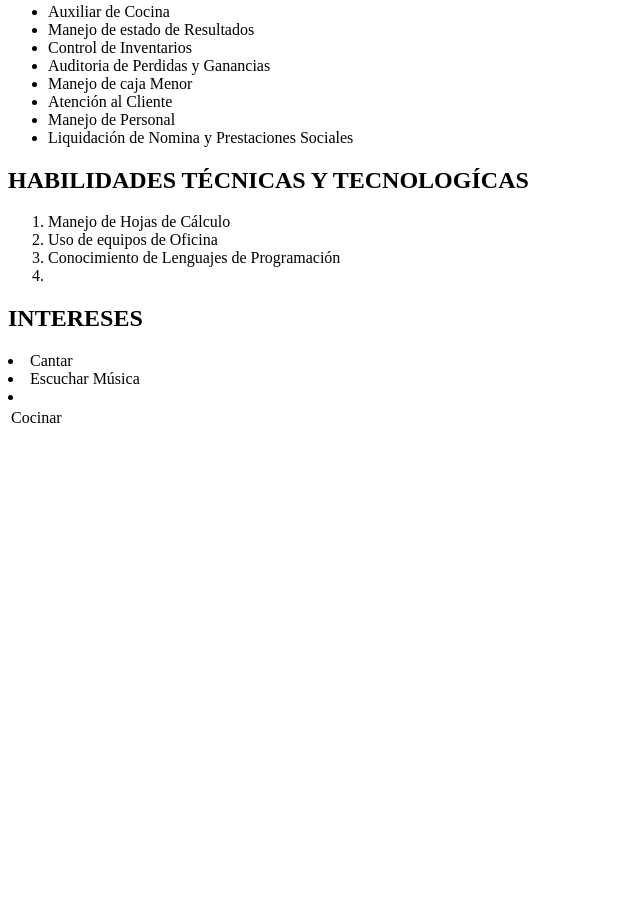
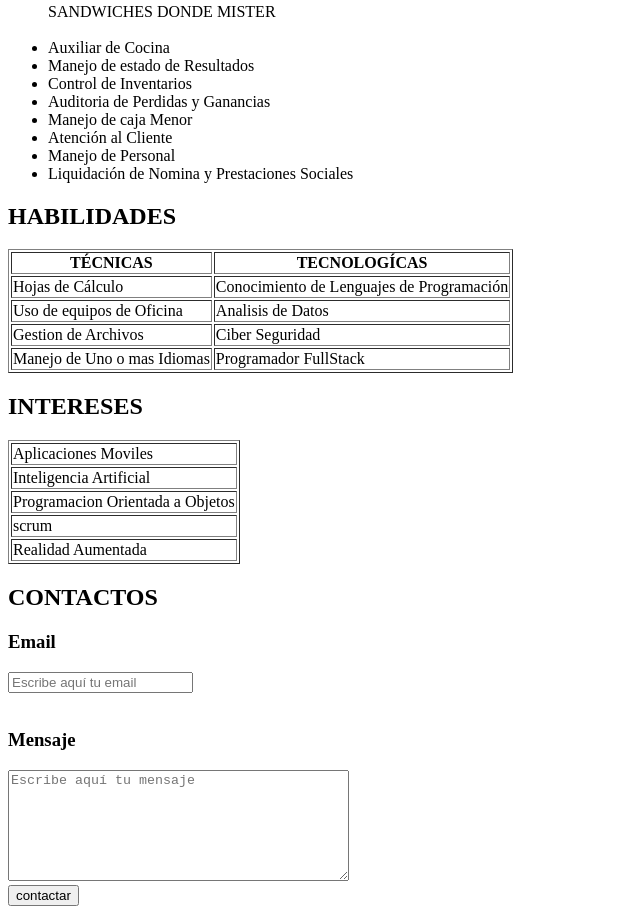
Before and after one commit to LauDussan/html-intro, a plain HTML site: page index.html in a window 1280 px wide. Shown: the part 461-1375 px from the top of the page, without its empty margins (0-640 px from the left). Before the commit the page ends 907 px from the top, so only its background shows below. Drawn offline with Linux system fonts and the light colour scheme.

Commit message:
Hoja de Vida 2

```diff
--- a/index.html
+++ b/index.html
@@ -35,6 +35,9 @@
         <h2>EXPERIENCIA</h2>
         <p>
             <ul>
+                SANDWICHES DONDE MISTER
+                <br>
+                <br>
                 <li>Auxiliar de Cocina</li>
                 <li>Manejo de estado de Resultados</li>
                 <li>Control de Inventarios</li>
@@ -46,28 +49,53 @@
             </ul>
         </p>
 
-        <h2>HABILIDADES TÉCNICAS Y TECNOLOGÍCAS</h2>
-        <p>
-            <ol>
-                <li>Manejo de Hojas de Cálculo</li>
-                <li>Uso de equipos de Oficina</li>
-                <li>Conocimiento de Lenguajes de Programación</li>
-                <li></li>
-
-            </ol>
-        </p>
+        <h2>HABILIDADES</h2>
+        <table border="1">
+                <tr>
+                <th>TÉCNICAS</th>
+                <th>TECNOLOGÍCAS</th>
+                </tr>
+                <tr>
+                <td>Hojas de Cálculo</td>
+                <td>Conocimiento de Lenguajes de Programación </td>
+                </tr>
+                <tr>
+                <td>Uso de equipos de Oficina</td>
+                <td>Analisis de Datos</td>
+                </tr>
+                <td>Gestion de Archivos</td>
+                <td>Ciber Seguridad</td>
+                <tr>
+                <td>Manejo de Uno o mas Idiomas</td>
+                <td>Programador FullStack</td>
+                </tr>
+        </table>
 
         <h2>INTERESES</h2>
-        <p>
-            <table>
-                <td>Cocinar</td>
-                <li>Cantar</li>
-                <li>Escuchar Música</li>
-                <li></li>
+        <table border="1">
+            <tr>
+            <td>Aplicaciones Moviles</td>
+            </tr>
+            <tr>
+            <td>Inteligencia Artificial</td>
+            </tr>
+            <td>Programacion Orientada a Objetos</td>
+            <tr>
+            <td>scrum</td>
+            </tr>
+            <tr>
+            <td>Realidad Aumentada</td>
+            </tr>
+    </table>
 
-            </table>
-        </p>
-
-
+    <h2>CONTACTOS</h2>
+    <h3>Email</h3>
+    <input id""campotexto" type="text" placeholder="Escribe aquí tu email">
+    <br>
+    <br>
+    <h3>Mensaje</h3>
+    <textarea name="mensaje" cols="40" rows="7" id="textarea" placeholder="Escribe aquí tu mensaje" ></textarea>
+    <br>
+    <button class="btn btn-default" type="submit"> contactar </button>
     </body>
 </html>
```
